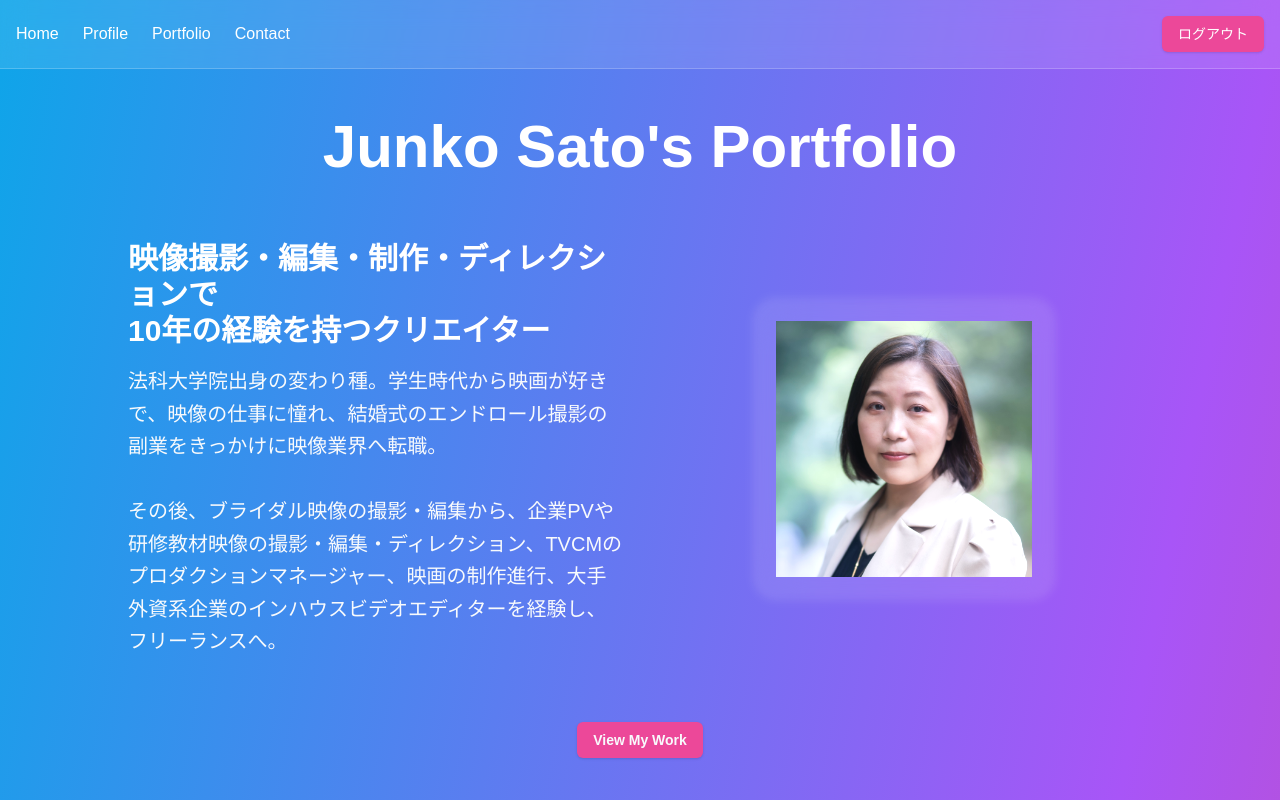
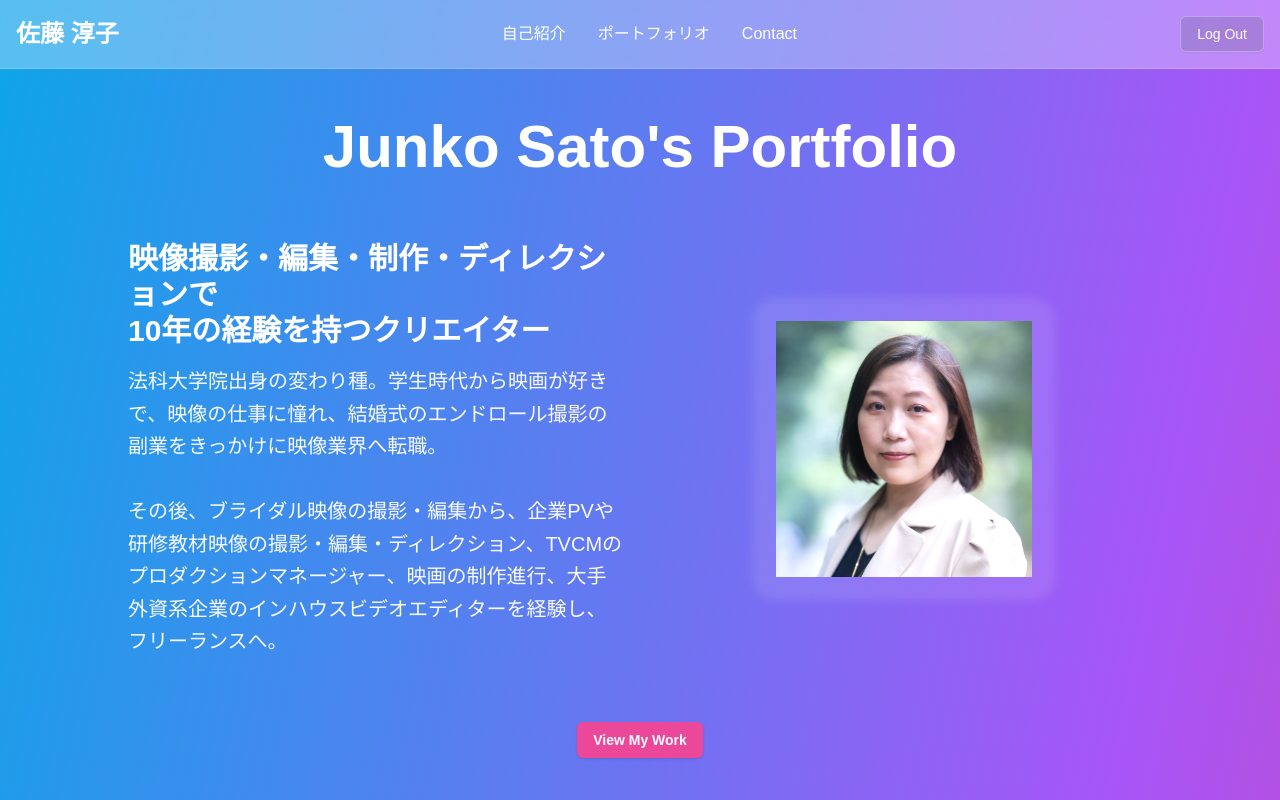
Before and after one commit to JuntaLaw/myportfolio, a Next.js app: page / in a window 1280 px wide. Shown: the top 800 px of the page. Built offline with nearby package versions, Linux system fonts and the light colour scheme; no server answers; sample sign-in values are in the browser's storage.

Commit message:
add logout

```diff
--- a/src/components/sections/Header.tsx
+++ b/src/components/sections/Header.tsx
@@ -1,35 +1,35 @@
 'use client'
 
+import Link from "next/link"
+import { Button } from "../ui/button"
 import { signOut } from "next-auth/react"
-import { Button } from "@/components/ui/button"
 
 export function Header() {
   return (
-    <header className="sticky top-0 z-50 backdrop-blur-md bg-white/10 border-b border-white/20">
-      <div className="container mx-auto px-4 py-4 flex justify-between items-center">
-        <nav>
-          <ul className="flex space-x-6">
-            <li>
-              <a href="#hero" className="text-white hover:text-pink-300 transition-colors">Home</a>
-            </li>
-            <li>
-              <a href="#profile" className="text-white hover:text-pink-300 transition-colors">Profile</a>
-            </li>
-            <li>
-              <a href="#portfolio" className="text-white hover:text-pink-300 transition-colors">Portfolio</a>
-            </li>
-            <li>
-              <a href="#contact" className="text-white hover:text-pink-300 transition-colors">Contact</a>
-            </li>
-          </ul>
+    <header className="sticky top-0 z-50 backdrop-blur-md bg-white/30 border-b border-white/20">
+      <div className="container mx-auto px-4 py-4 flex items-center justify-between">
+        <Link href="/" className="text-2xl font-bold text-white">
+          佐藤 淳子
+        </Link>
+        <nav className="hidden md:flex space-x-8">
+          <Link href="#profile" className="text-white hover:text-pink-200 transition-colors">
+            自己紹介
+          </Link>
+          <Link href="#portfolio" className="text-white hover:text-pink-200 transition-colors">
+            ポートフォリオ
+          </Link>
+          <Link href="#contact" className="text-white hover:text-pink-200 transition-colors">
+            Contact
+          </Link>
         </nav>
 
         <Button
           onClick={() => signOut({ callbackUrl: '/login' })}
-          className="bg-pink-500 hover:bg-pink-600 text-white"
+          variant="outline" className="bg-slate-600/20 text-white border-white/30 hover:bg-white/30"
         >
-          ログアウト
+          Log Out
         </Button>
+
       </div>
     </header>
   )
```
